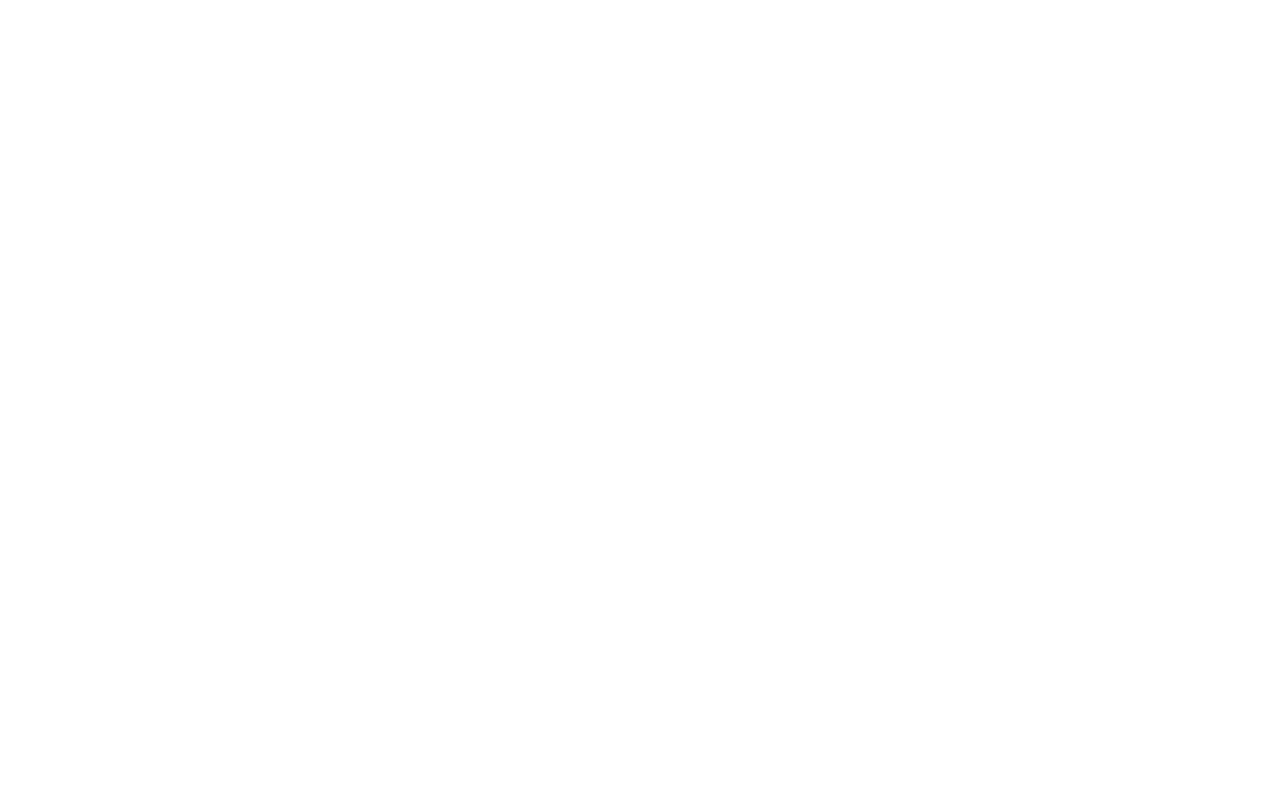
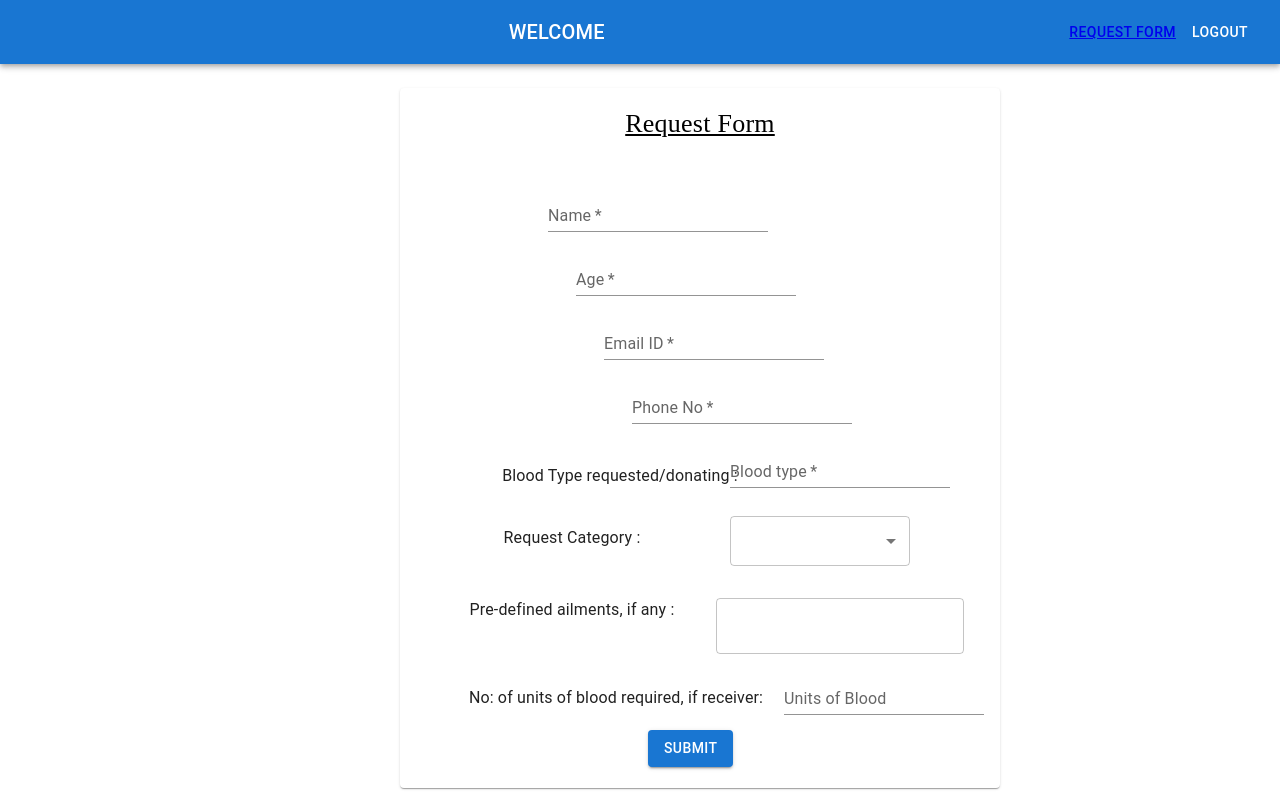
Before and after one commit to Ameer-Al-Hisham/bbms, a React (Create React App) app: page /form in a window 1280 px wide. Before the commit this address had no page. Built offline with nearby package versions, Linux system fonts and the light colour scheme.

Commit message:
created donor view and request form

```diff
--- a/src/App.js
+++ b/src/App.js
@@ -1,14 +1,22 @@
+
+
+
+import './App.css';
 import Home from './components/Home';
 import Login from'./components/Login';
+import Requestform from './components/Requestform';
 import { BrowserRouter, Route, Routes } from 'react-router-dom';
-import './App.css';
+import Userview from './components/Userview';
+
 function App() {
   return (
     <div className="App">
       <BrowserRouter>
+       <Userview/>
         <Routes>
           <Route path="/" element={<Home />}></Route>
           <Route path="/login" element={<Login />}></Route>
+          <Route path="/form" element={<Requestform />}></Route>
         </Routes>
       </BrowserRouter>
     </div>
--- /dev/null
+++ b/src/components/Requestform.js
@@ -0,0 +1,58 @@
+import {  Button, Card, CardActions, CardContent, MenuItem, TextField, Typography } from '@mui/material';
+import React from 'react'
+import { Select } from '@mui/material';
+
+
+
+
+
+
+const Requestform = () => {
+
+
+
+  return (
+    <div>
+      <Card sx={{ minWidth: 275, height:700, width:600, marginLeft:50, marginTop:3 }}>
+      <CardContent>
+        <Typography sx={{ fontSize: 26, fontFamily:'initial', textDecoration:'underline'}} color="black" gutterBottom>
+          Request Form
+        </Typography>
+        <TextField required sx={{marginLeft:0, marginTop:4 }}variant="standard" label="Name" size="normal" />
+        <TextField required sx={{marginLeft:-24, marginTop:12 }}variant="standard" label="Age" size="normal" />
+        <TextField required sx={{marginLeft:-24, marginTop:20 }}variant="standard" label="Email ID" size="normal" type='email' />
+        <TextField required sx={{marginLeft:-24, marginTop:28 }}variant="standard" label="Phone No" size="normal"  />
+        <Typography sx={{marginLeft:-20, marginTop:5}}>Blood Type requested/donating :</Typography>
+        <TextField required sx={{marginLeft:35, marginTop:-6 }}variant="standard" label="Blood type" size="normal" />
+
+        <Select
+                    sx={{
+
+       marginTop:1,
+          width: 180,
+          height: 50,
+          marginLeft: 30
+        }}
+      >
+        <MenuItem value={1}>Donor</MenuItem>
+        <MenuItem value={2}>Receiver</MenuItem>
+    </Select>
+    <Typography sx={{marginLeft:-32, marginTop:-5}}>Request Category :</Typography>
+    <Typography sx={{marginLeft:-32, marginTop:6}}>Pre-defined ailments, if any :</Typography>
+    <TextField sx={{marginLeft:35, marginTop:-3}}   />
+    <Typography sx={{marginLeft:-21, marginTop:4}}>No: of units of blood required, if receiver:</Typography>
+    <TextField sx={{marginLeft:46, marginTop:-5 }}variant="standard" label="Units of Blood" size="small" />
+
+
+
+      </CardContent>
+      <CardActions>
+        <Button variant='contained' sx={{marginLeft:30, marginTop:-3}}>Submit</Button>
+      </CardActions>
+    </Card>
+
+    </div>
+  )
+}
+
+export default Requestform
--- /dev/null
+++ b/src/components/Userview.js
@@ -0,0 +1,36 @@
+import { AppBar, Box, Button, IconButton, Toolbar, Typography } from '@mui/material'
+import React from 'react'
+import { Link } from 'react-router-dom'
+
+
+
+const Userview = () => {
+  return (
+    <div>
+      <Box sx={{ flexGrow: 1 }}>
+      <AppBar position="static">
+        <Toolbar>
+          <IconButton
+            size="large"
+            edge="start"
+            color="inherit"
+            aria-label="menu"
+            sx={{ mr: 2 }}
+          >
+
+          </IconButton>
+          <Typography variant="h6" component="div" sx={{ flexGrow: 1 }}>
+            WELCOME
+          </Typography>
+          <Button color="inherit"><Link to={'/form'}>Request Form</Link></Button>
+          <Button color="inherit">Logout</Button>
+
+        </Toolbar>
+      </AppBar>
+    </Box>
+
+    </div>
+  )
+}
+
+export default Userview
```
